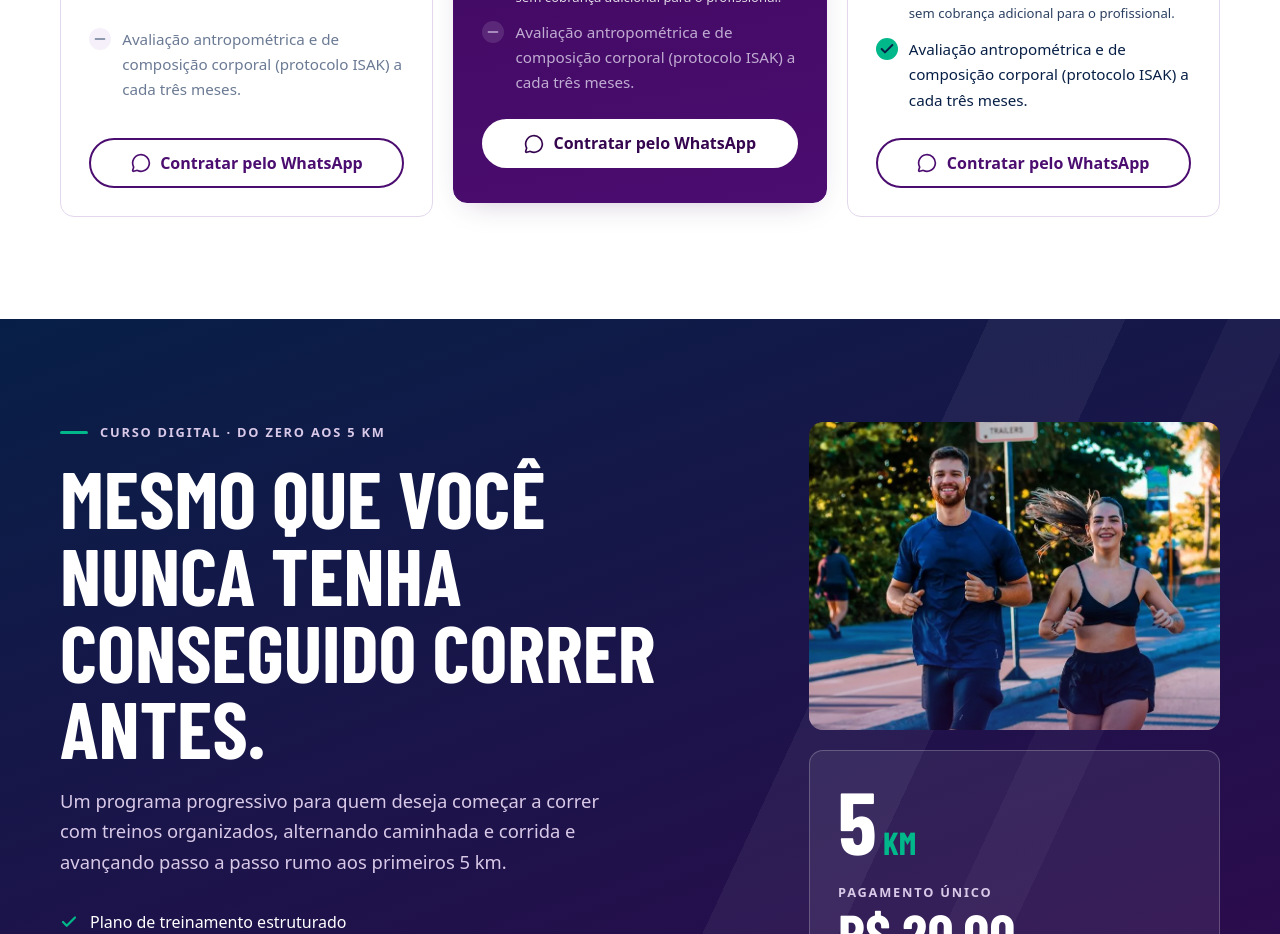
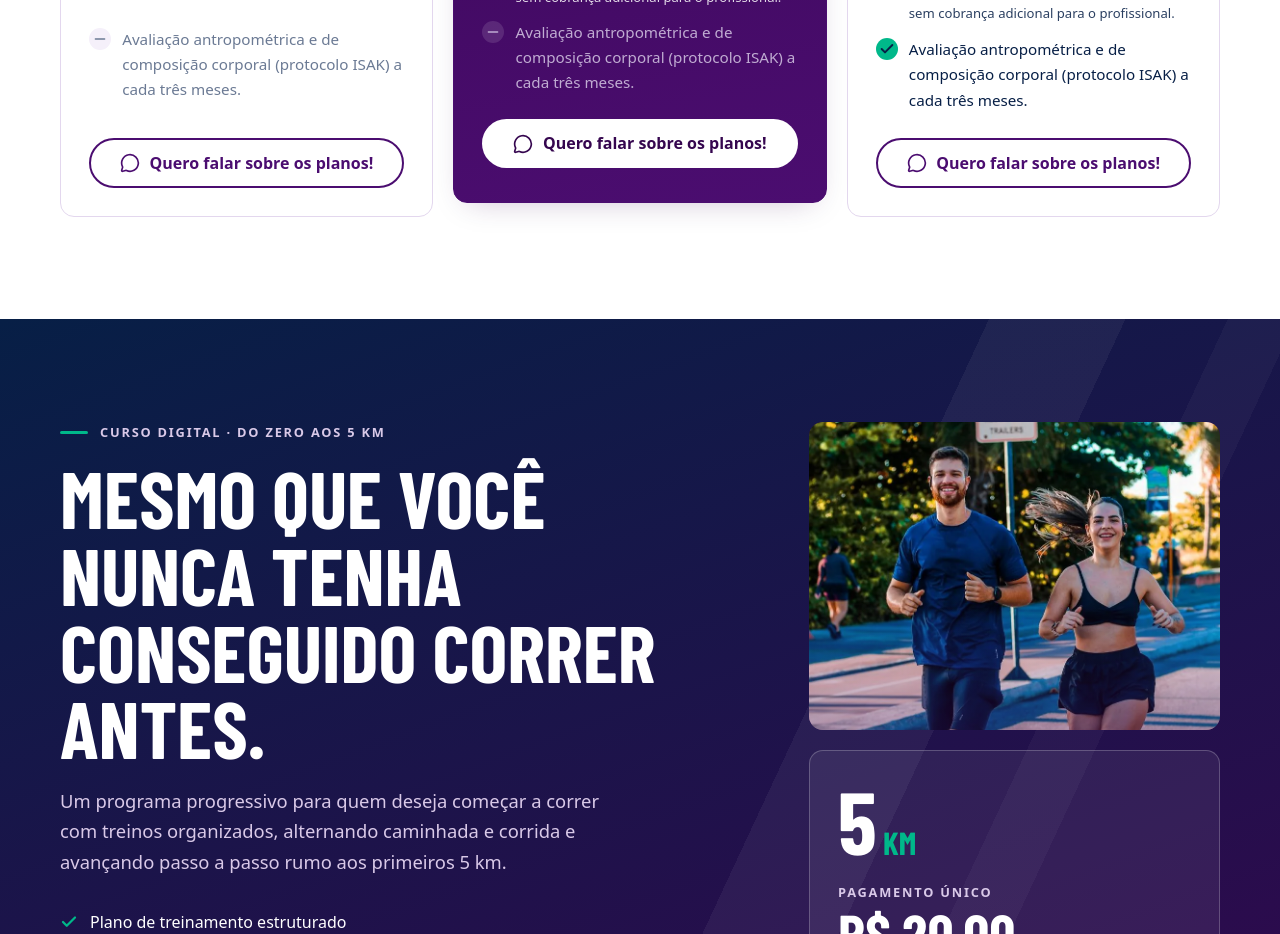
Before and after one commit to matheusasdsgit/jv-personal-trainer, a React (Vite) app: page / in a window 1280 px wide. Shown: the part 3680-4614 px from the top of the page. Built offline with nearby package versions, Linux system fonts and the light colour scheme; a web font is replaced by a local one.

Commit message:
Atualiza texto do botão de Whathsapp.

```diff
--- a/src/components/PricingCard.tsx
+++ b/src/components/PricingCard.tsx
@@ -47,7 +47,7 @@ export function PricingCard({ plan }: { plan: Plan }) {
         className={`btn btn--block ${plan.highlight ? 'btn--primary' : 'btn--outline'}`}
         ariaLabel={`Contratar plano ${plan.name} pelo WhatsApp`}
       >
-        Contratar pelo WhatsApp
+        Quero falar sobre os planos!
       </WhatsAppButton>
     </article>
   );
```
